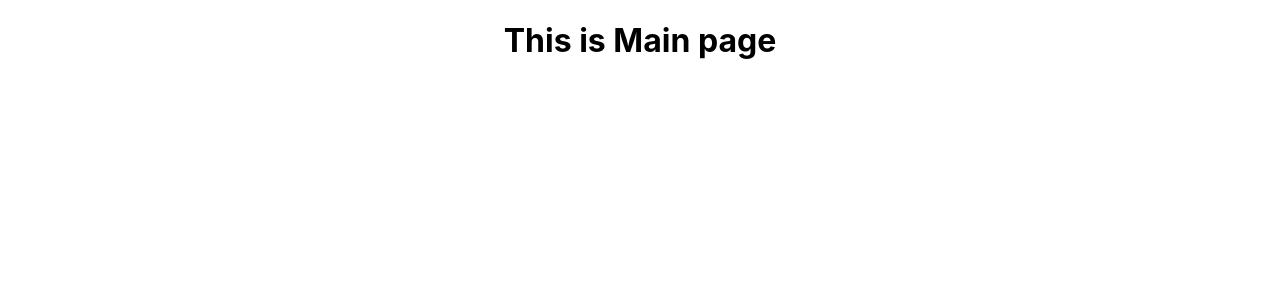
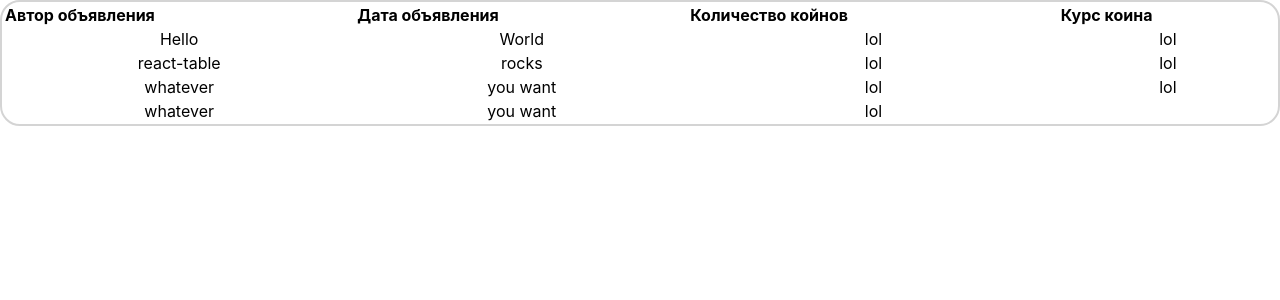
Before and after one commit to goodNewsEveryone42/coin-exchange, a React (Create React App) app: page / in a window 1280 px wide. Shown: the top 300 px of the page. Built offline with nearby package versions, Linux system fonts and the light colour scheme; no server answers.

Commit message:
add table component

```diff
--- a/package.json
+++ b/package.json
@@ -18,6 +18,7 @@
     "react-redux": "^8.0.1",
     "react-router-dom": "^6.3.0",
     "react-scripts": "5.0.1",
+    "react-table": "^7.7.0",
     "redux-thunk": "^2.4.1",
     "web-vitals": "^2.1.4"
   },
--- /dev/null
+++ b/src/components/Table/Table.jsx
@@ -0,0 +1,44 @@
+import React from 'react';
+import { useTable } from 'react-table';
+import styles from "../Table/Table.module.css";
+
+const Table = ({ columns, data }) => {
+    const {
+        getTableProps,
+        getTableBodyProps,
+        headerGroups,
+        rows,
+        prepareRow,
+      } = useTable({
+        columns,
+        data,
+      });
+
+      return (
+        <table className={styles.table} {...getTableProps()}>
+          <thead>
+            {headerGroups.map(headerGroup => (
+              <tr className={styles.tableRow} {...headerGroup.getHeaderGroupProps()}>
+                {headerGroup.headers.map(column => (
+                  <th {...column.getHeaderProps()}>{column.render('Header')}</th>
+                ))}
+              </tr>
+            ))}
+          </thead>
+          <tbody {...getTableBodyProps()}>
+            {rows.map((row, i) => {
+              prepareRow(row)
+              return (
+                <tr {...row.getRowProps()}>
+                  {row.cells.map(cell => {
+                    return <td {...cell.getCellProps()}>{cell.render('Cell')}</td>
+                  })}
+                </tr>
+              )
+            })}
+          </tbody>
+        </table>
+      )
+}
+
+export default Table;
--- /dev/null
+++ b/src/components/Table/Table.module.css
@@ -0,0 +1,9 @@
+.table {
+    width: 100%;
+    border: 2px solid #D4D4D4;
+    border-radius: 20px;
+}
+
+.tableRow {
+    text-align: left;
+}
--- /dev/null
+++ b/src/components/Table/TableCountCoinColumn.jsx
@@ -0,0 +1,10 @@
+import React from 'react';
+
+const TableCountCoinColumn = (props) => {
+
+    return (
+        <div>Количество койнов</div>
+    )
+}
+
+export default TableCountCoinColumn;
--- /dev/null
+++ b/src/components/Table/TableDateAdvtColumn.jsx
@@ -0,0 +1,10 @@
+import React from 'react';
+
+const TableDateAdvtColumn = (props) => {
+
+    return (
+        <div>Дата объявления</div>
+    )
+}
+
+export default TableDateAdvtColumn;
--- /dev/null
+++ b/src/components/Table/TableRateCoinColumn.jsx
@@ -0,0 +1,10 @@
+import React from 'react';
+
+const TableRateCoinColumn = (props) => {
+
+    return (
+        <div>Курс коина</div>
+    )
+}
+
+export default TableRateCoinColumn;
--- /dev/null
+++ b/src/components/Table/TableUserNameColumn.jsx
@@ -0,0 +1,10 @@
+import React from 'react';
+
+const TableUserColumn = (props) => {
+
+    return (
+        <div>Автор объявления</div>
+    )
+}
+
+export default TableUserColumn;
--- a/src/pages/Main/Main.container.jsx
+++ b/src/pages/Main/Main.container.jsx
@@ -1,9 +1,67 @@
 import React from "react";
+import Table from '../../components/Table/Table';
+import TableUserColumn from "../../components/Table/TableUserNameColumn";
+import TableDateAdvtColumn from "../../components/Table/TableDateAdvtColumn";
+import TableCountCoinColumn from "../../components/Table/TableCountCoinColumn";
+import TableRateCoinColumn from "../../components/Table/TableRateCoinColumn";
 
 const Main = (props) => {
-    return <h1>
-        This is Main page
-    </h1>
+    const data = React.useMemo(
+        () => [
+          {
+            col1: 'Hello',
+            col2: 'World',
+            col3: 'lol',
+            col4: 'lol'
+          },
+          {
+            col1: 'react-table',
+            col2: 'rocks',
+            col3: 'lol',
+            col4: 'lol'
+
+          },
+          {
+            col1: 'whatever',
+            col2: 'you want',
+            col3: 'lol',
+            col4: 'lol'
+          },
+          {
+            col1: 'whatever',
+            col2: 'you want',
+            col3: 'lol'
+
+          },
+        ],
+        []
+      )
+    const columns = React.useMemo(
+        () => [
+            {
+              Header: () => TableUserColumn(),
+              accessor: 'col1', // accessor is the "key" in the data
+            },
+            {
+              Header: () => TableDateAdvtColumn(),
+              accessor: 'col2',
+            },
+            {
+              Header: () => TableCountCoinColumn(),
+              accessor: 'col3',
+            },
+            {
+              Header: () => TableRateCoinColumn(),
+              accessor: 'col4',
+            },
+          ],
+          []
+      )
+    return (
+        <div className="main">
+            <Table columns={columns} data={data} />
+        </div>
+    )
 }
 
 export default Main;
```
Also changed, not shown: 1 other file (tests, documents, lock files or other folders).
